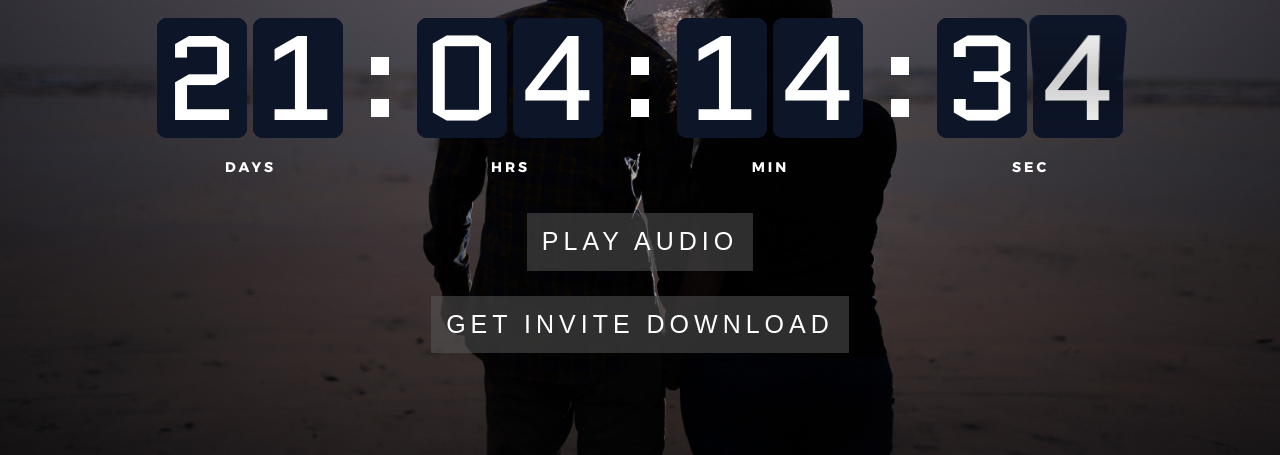
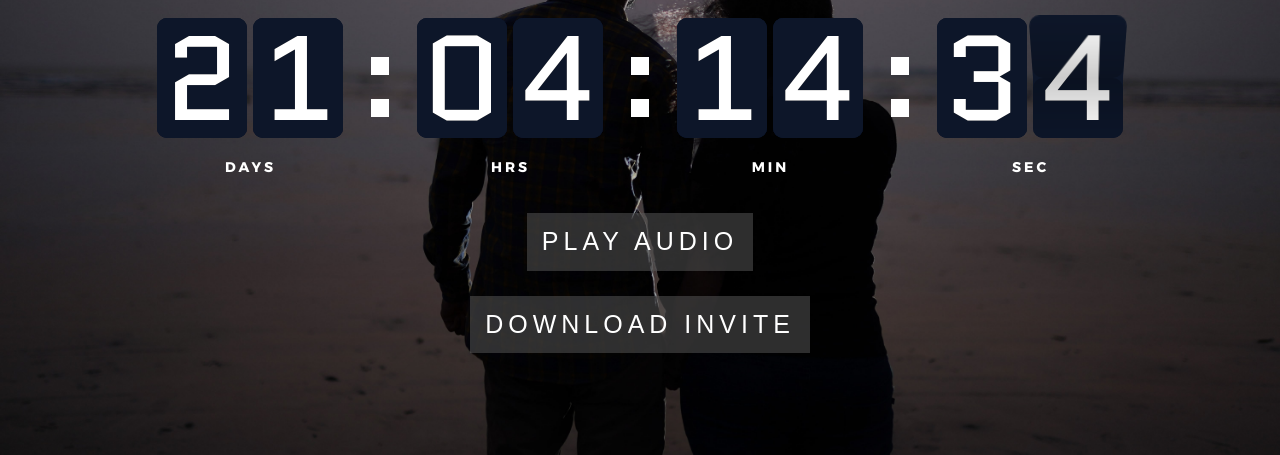
Before and after one commit to 0RutherFord0/engagement, a website: page index.html in a window 1280 px wide. Shown: the part 345-800 px from the top of the page. Drawn offline with Linux system fonts and the light colour scheme.

Commit message:
Change button "Download Invite"

```diff
--- a/index.html
+++ b/index.html
@@ -75,7 +75,7 @@
         </div>
         <div class="song2">
           <button onclick="calender()" id="btn2" type="button">
-            Get Invite Download
+            Download Invite
           </button>
         </div>
       </div>
```
